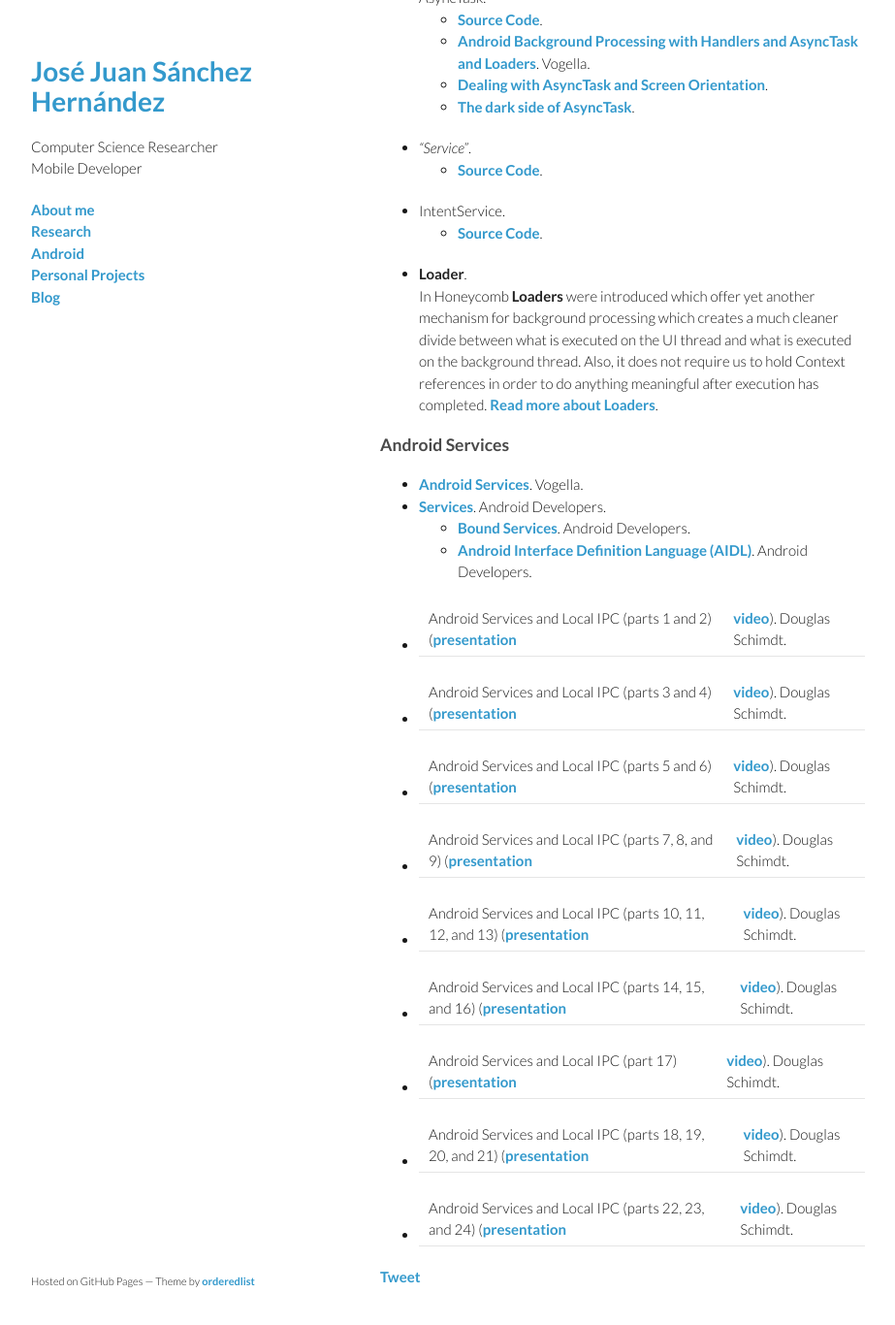
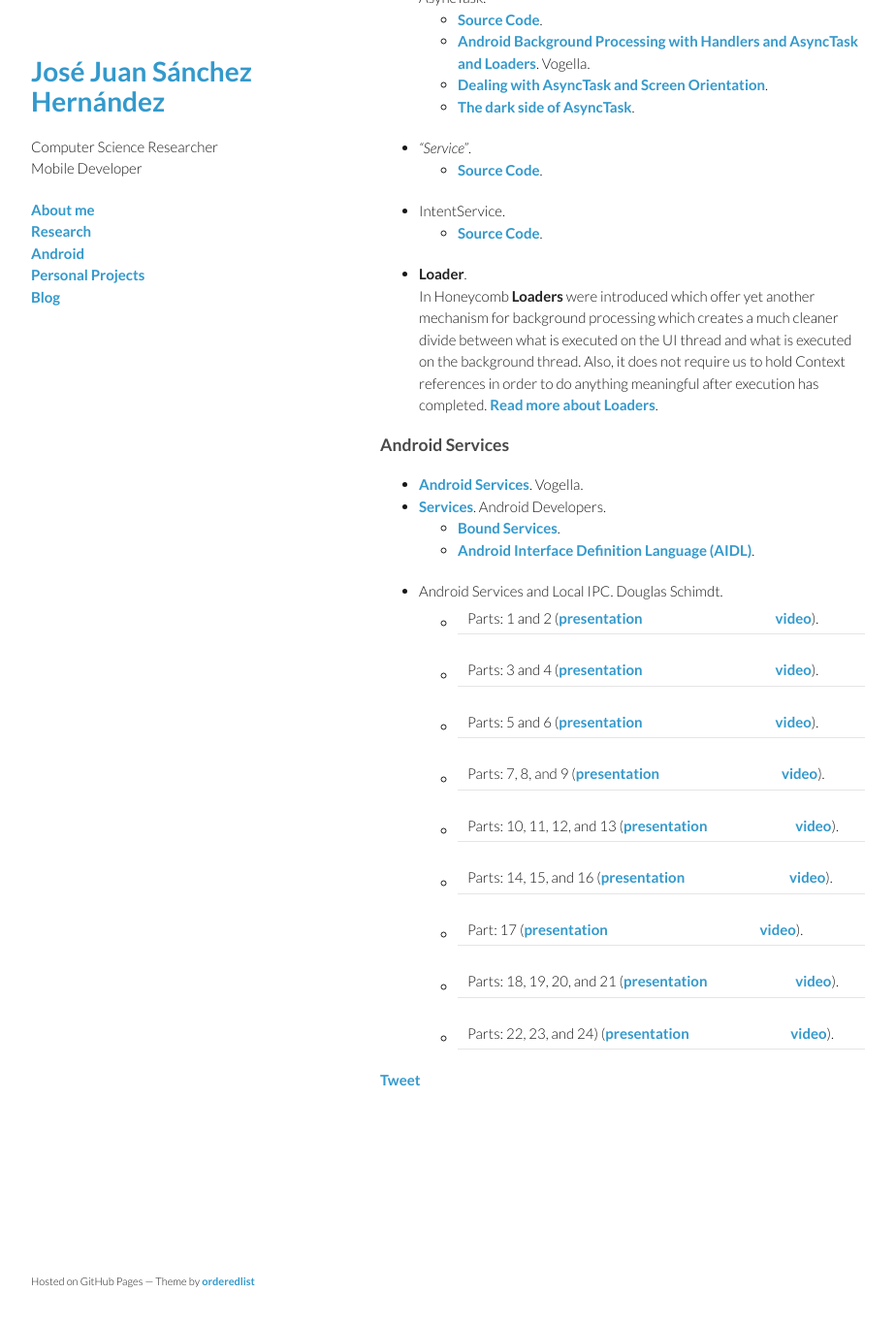
Before and after one commit to josejuansanchez/josejuansanchez.github.io, a Jekyll site: the page built from _posts/2014-03-25-xv-betabeers-almeria.md, in a window 1280 px wide and 1400 px high, scrolled down 2766 px. Shown: the top 1366 px of the window at 97% size, without its empty margins (178-1101 px from the left). Built offline with Jekyll 4.4.1, drawn with Linux system fonts in a browser that asks for light colours; comment, search, counter and statistics services are not loaded.

Commit message:
Update 2014-03-25-xv-betabeers-almeria.md

```diff
--- a/_posts/2014-03-25-xv-betabeers-almeria.md
+++ b/_posts/2014-03-25-xv-betabeers-almeria.md
@@ -90,14 +90,15 @@
 ### Android Services
 * [Android Services](http://www.vogella.com/tutorials/AndroidServices/article.html). Vogella.
 * [Services](http://developer.android.com/guide/components/services.html). Android Developers.
-  * [Bound Services](http://developer.android.com/guide/components/bound-services.html). Android Developers.
-  * [Android Interface Definition Language (AIDL)](http://developer.android.com/guide/components/aidl.html). Android Developers.
-* Android Services and Local IPC (parts 1 and 2) ([presentation](http://www.dre.vanderbilt.edu/~schmidt/cs282/PDFs/Services-oct9.pdf)|[video](http://www.youtube.com/watch?v=gxj4sQX9m5g)). Douglas Schimdt.
-* Android Services and Local IPC (parts 3 and 4) ([presentation](http://www.dre.vanderbilt.edu/~schmidt/cs282/PDFs/8-Services-and-IPCparts3-and-4.pdf)|[video](http://youtu.be/qK53aOtoxio)). Douglas Schimdt.
-* Android Services and Local IPC (parts 5 and 6) ([presentation](http://www.dre.vanderbilt.edu/~schmidt/cs282/PDFs/8-Services-and-IPC-parts5-and-6.pdf)|[video](http://youtu.be/opkCYboumis)). Douglas Schimdt.
-* Android Services and Local IPC (parts 7, 8, and 9) ([presentation](http://www.dre.vanderbilt.edu/~schmidt/cs282/PDFs/8-Services-and-IPC-parts-7-8-and-9.pdf)|[video](http://youtu.be/IidALPTFs7Q)). Douglas Schimdt.
-* Android Services and Local IPC (parts 10, 11, 12, and 13) ([presentation](http://www.dre.vanderbilt.edu/~schmidt/cs282/PDFs/8-Services-and-IPC-parts-10-11-12-and-13.pdf)|[video](http://youtu.be/PvRTTvLOzag)). Douglas Schimdt.
-* Android Services and Local IPC (parts 14, 15, and 16) ([presentation](http://www.dre.vanderbilt.edu/~schmidt/cs282/PDFs/8-Services-and-IPC-parts-14-15-and-16.pdf)|[video](http://youtu.be/N3bZWje8KQc)). Douglas Schimdt.
-* Android Services and Local IPC (part 17) ([presentation](http://www.dre.vanderbilt.edu/~schmidt/cs282/PDFs/8-Services-and-IPC-part-17.pdf)|[video](http://youtu.be/QeR3Gfo8mhg)). Douglas Schimdt.
-* Android Services and Local IPC (parts 18, 19, 20, and 21) ([presentation](http://www.dre.vanderbilt.edu/~schmidt/cs282/PDFs/8-Services-and-IPC-parts-18-19-20-21.pdf)|[video](http://youtu.be/LJkta3aJlUE)). Douglas Schimdt.
-* Android Services and Local IPC (parts 22, 23, and 24) ([presentation](http://www.dre.vanderbilt.edu/~schmidt/cs282/PDFs/8-Services-and-IPC-parts-22-23-24.pdf)|[video](http://youtu.be/V6qDHwa9vwQ)). Douglas Schimdt.
+  * [Bound Services](http://developer.android.com/guide/components/bound-services.html).
+  * [Android Interface Definition Language (AIDL)](http://developer.android.com/guide/components/aidl.html).
+* Android Services and Local IPC. Douglas Schimdt.
+  * Parts: 1 and 2 ([presentation](http://www.dre.vanderbilt.edu/~schmidt/cs282/PDFs/Services-oct9.pdf)|[video](http://www.youtube.com/watch?v=gxj4sQX9m5g)).
+  * Parts: 3 and 4 ([presentation](http://www.dre.vanderbilt.edu/~schmidt/cs282/PDFs/8-Services-and-IPCparts3-and-4.pdf)|[video](http://youtu.be/qK53aOtoxio)).
+  * Parts: 5 and 6 ([presentation](http://www.dre.vanderbilt.edu/~schmidt/cs282/PDFs/8-Services-and-IPC-parts5-and-6.pdf)|[video](http://youtu.be/opkCYboumis)).
+  * Parts: 7, 8, and 9 ([presentation](http://www.dre.vanderbilt.edu/~schmidt/cs282/PDFs/8-Services-and-IPC-parts-7-8-and-9.pdf)|[video](http://youtu.be/IidALPTFs7Q)).
+  * Parts: 10, 11, 12, and 13 ([presentation](http://www.dre.vanderbilt.edu/~schmidt/cs282/PDFs/8-Services-and-IPC-parts-10-11-12-and-13.pdf)|[video](http://youtu.be/PvRTTvLOzag)).
+  * Parts: 14, 15, and 16 ([presentation](http://www.dre.vanderbilt.edu/~schmidt/cs282/PDFs/8-Services-and-IPC-parts-14-15-and-16.pdf)|[video](http://youtu.be/N3bZWje8KQc)).
+  * Part: 17 ([presentation](http://www.dre.vanderbilt.edu/~schmidt/cs282/PDFs/8-Services-and-IPC-part-17.pdf)|[video](http://youtu.be/QeR3Gfo8mhg)).
+  * Parts: 18, 19, 20, and 21 ([presentation](http://www.dre.vanderbilt.edu/~schmidt/cs282/PDFs/8-Services-and-IPC-parts-18-19-20-21.pdf)|[video](http://youtu.be/LJkta3aJlUE)).
+  * Parts: 22, 23, and 24) ([presentation](http://www.dre.vanderbilt.edu/~schmidt/cs282/PDFs/8-Services-and-IPC-parts-22-23-24.pdf)|[video](http://youtu.be/V6qDHwa9vwQ)).
```
